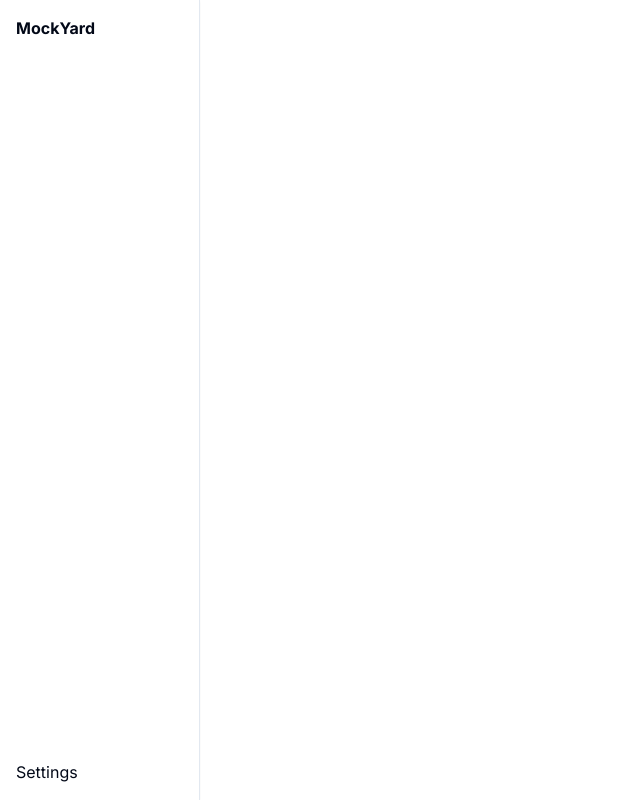
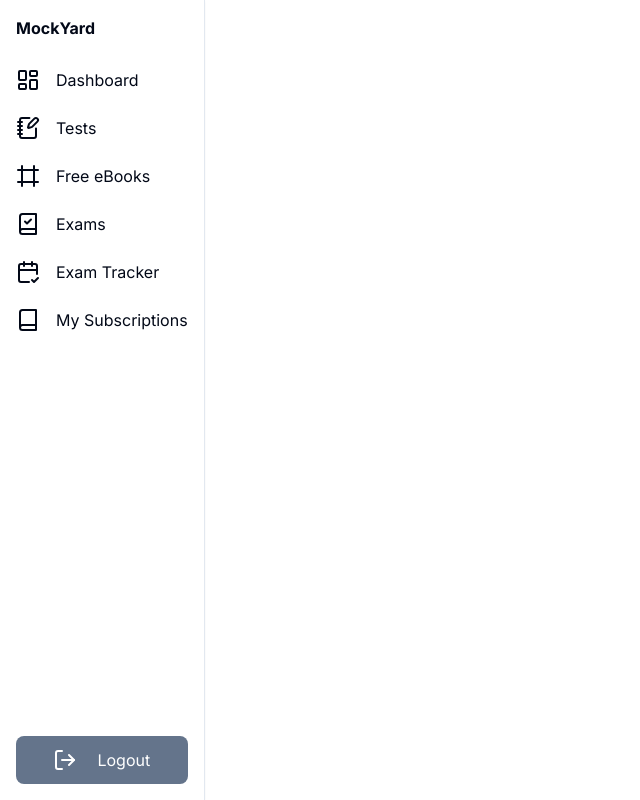
Before and after one commit to ReactorboY/mocktest, a Next.js app: page /dashboard in a window 1280 px wide. Shown: the whole page, without its empty margins (0-640 px from the left). Built offline with nearby package versions, Linux system fonts and the light colour scheme; no server answers.

Commit message:
sidebar added

```diff
--- a/src/components/Sidebar/Sidebar.tsx
+++ b/src/components/Sidebar/Sidebar.tsx
@@ -1,3 +1,6 @@
+import { LogOut } from 'lucide-react'
+import UserItems from './UserItems'
+
 const Sidebar = () => {
   return (
     <>
@@ -5,8 +8,12 @@
         <div className='pb-2 flex justify-between items-center'>
           <h1 className='font-bold'>MockYard</h1>
         </div>
-        <div className='grow'></div>
-        <div>Settings</div>
+        <div className='grow flex flex-col gap-6 mt-5'>
+          <UserItems />
+        </div>
+        <div className='flex items-center gap-5 bg-slate-500 text-white py-3 justify-center rounded-lg'>
+          <LogOut /> Logout
+        </div>
       </nav>
     </>
   )
--- /dev/null
+++ b/src/components/Sidebar/UserItems.tsx
@@ -0,0 +1,51 @@
+import { Book, BookCheck, CalendarCheck2, Frame, LayoutDashboard, NotebookPen } from 'lucide-react'
+import Link from 'next/link'
+import React from 'react'
+
+const sidebarItems = [
+  {
+    name: 'Dashboard',
+    link: '/dashboard',
+    icon: <LayoutDashboard />
+  },
+  {
+    name: 'Tests',
+    link: '/dashboard/tests',
+    icon: <NotebookPen />
+  },
+  {
+    name: 'Free eBooks',
+    link: '/dashboard/ebooks',
+    icon: <Frame />
+  },
+  {
+    name: 'Exams',
+    link: '/dashboard/exams',
+    icon: <BookCheck />
+  },
+  {
+    name: 'Exam Tracker',
+    link: '/dashboard/examtracker',
+    icon: <CalendarCheck2 />
+  },
+  {
+    name: 'My Subscriptions',
+    link: '/dashboard/subscription',
+    icon: <Book />
+  }
+]
+
+const UserItems = () => {
+  return (
+    <>
+      {sidebarItems.map((item, index) => (
+        <Link href={item.link} key={index} className='flex gap-4 items-center'>
+          {item.icon}
+          {item.name}
+        </Link>
+      ))}
+    </>
+  )
+}
+
+export default UserItems
```
